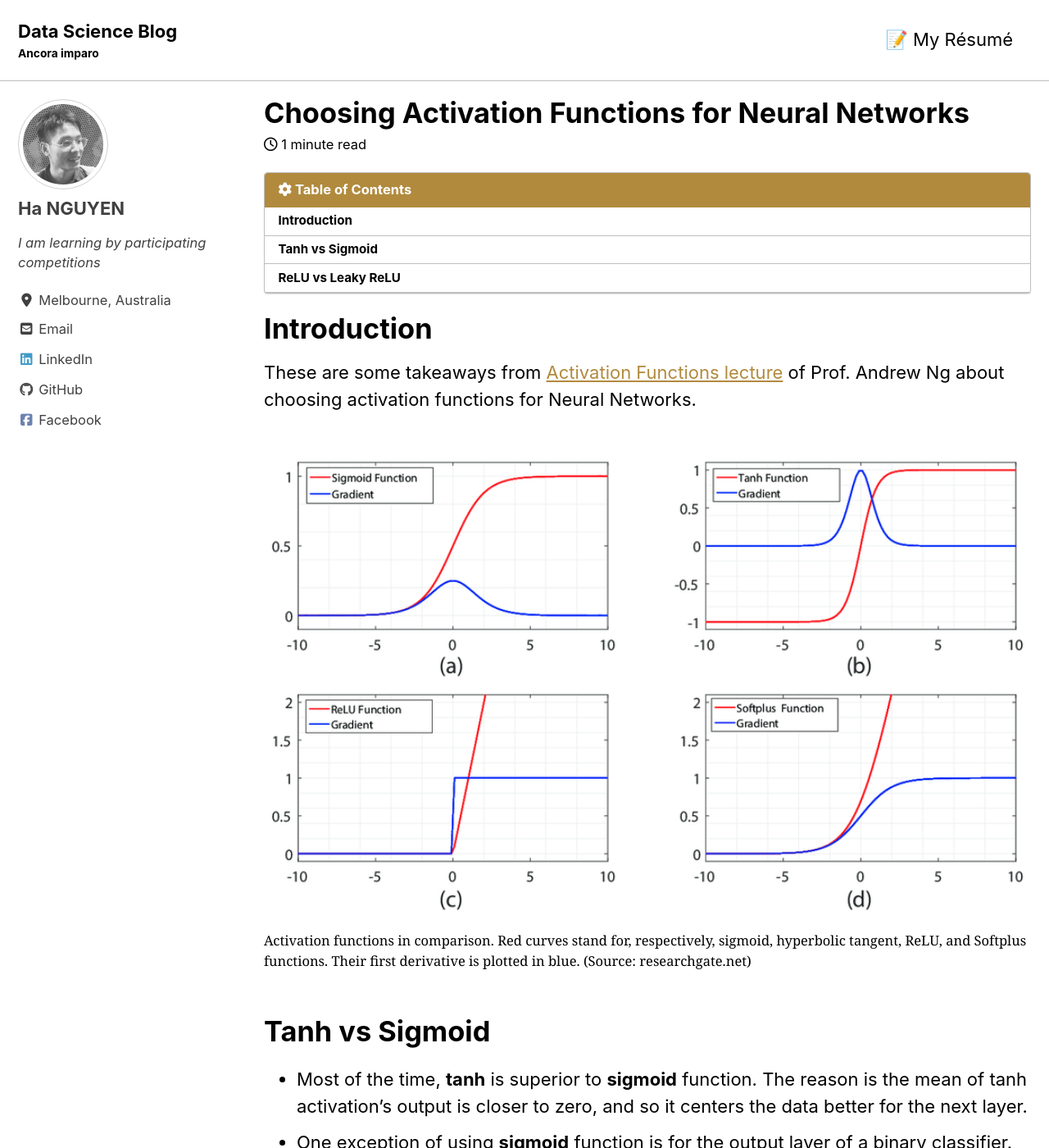
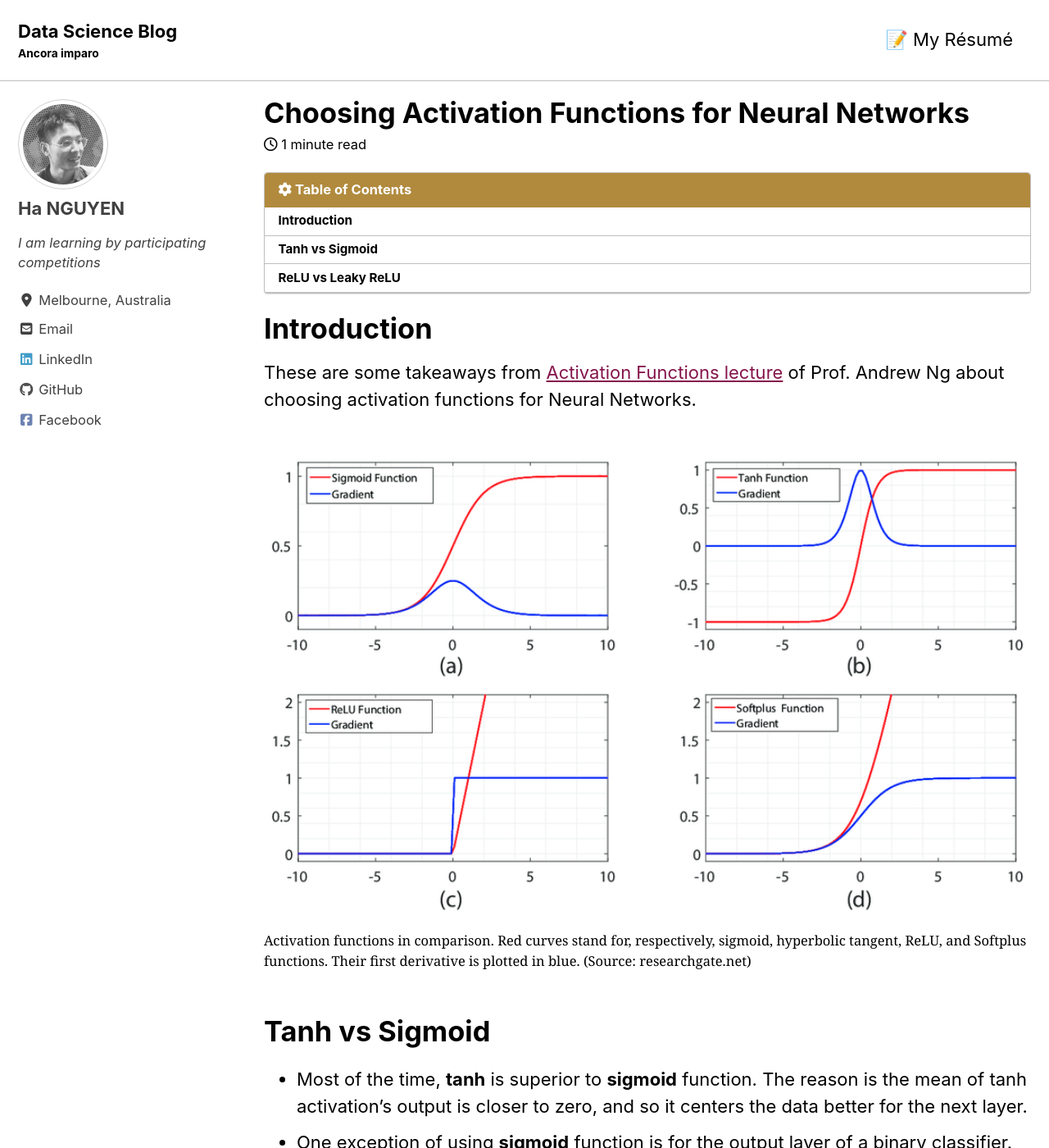
Before and after one commit to datasciblog/datasciblog.github.io, a Jekyll site: the page built from _posts/2019-12-06-DL-01-activation-functions.md, in a window 1280 px wide and 1400 px high. Shown: the whole window at 82% size. Built offline with Jekyll 4.4.1, drawn with Linux system fonts in a browser that asks for light colours; cached includes are drawn as plain includes; nearby versions of some CDN libraries.

Commit message:
Update main.scss

```diff
--- a/assets/css/main.scss
+++ b/assets/css/main.scss
@@ -3,7 +3,7 @@
 ---
 
 @charset "utf-8";
-//$link-color: #b18a3d;
+$link-color: #85144b;
 
 @import "minimal-mistakes/skins/{{ site.minimal_mistakes_skin | default: 'default' }}"; // skin
 @import "minimal-mistakes"; // main partials
```
